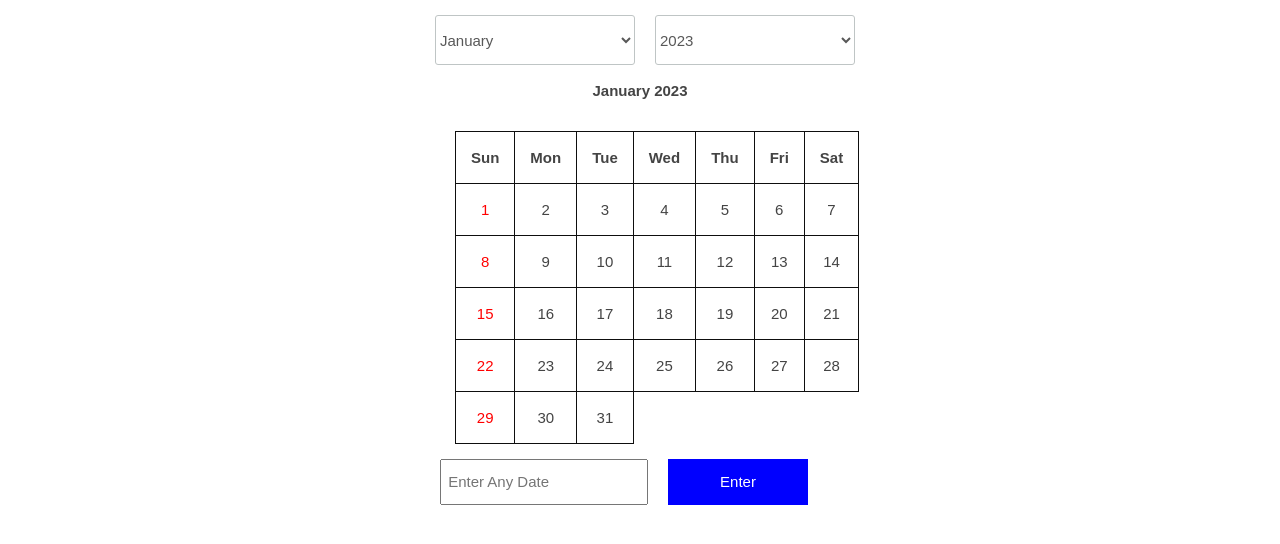
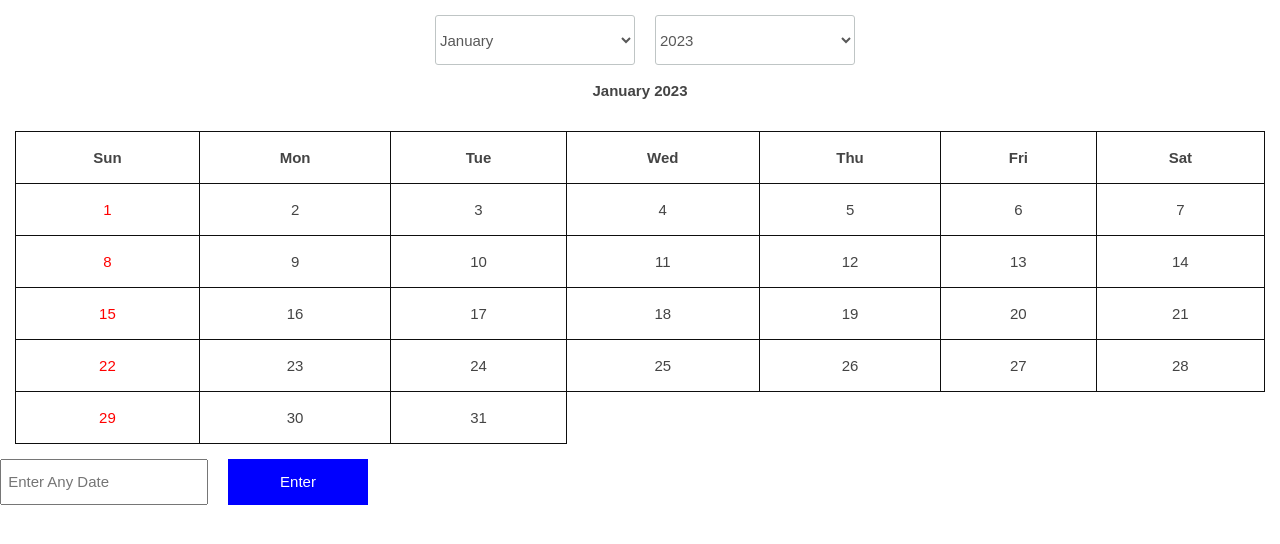
Before and after one commit to shaikhmd007/Calendar, a plain HTML site: page index.html in a window 1280 px wide. Drawn offline with Linux system fonts and the light colour scheme.

Commit message:
Update index.html

```diff
--- a/index.html
+++ b/index.html
@@ -29,7 +29,7 @@
     <select id="year" onchange="jump()"></select>
   </div>
 
-  <div class="wrapper">
+  <div class="Main-Calendar">
     <div class="container-calendar">
       <h3 id="monthAndYear"></h3>
       <div class="button-container-calendar">
```
